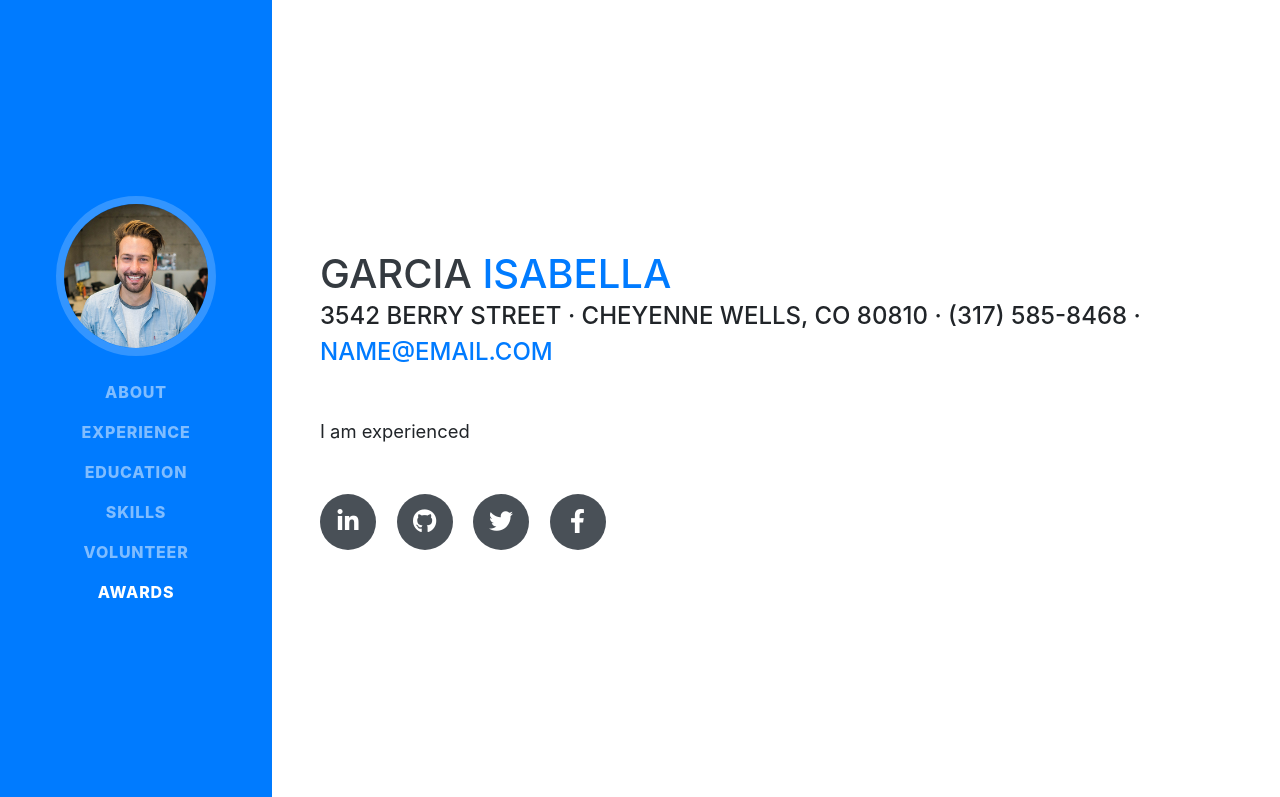
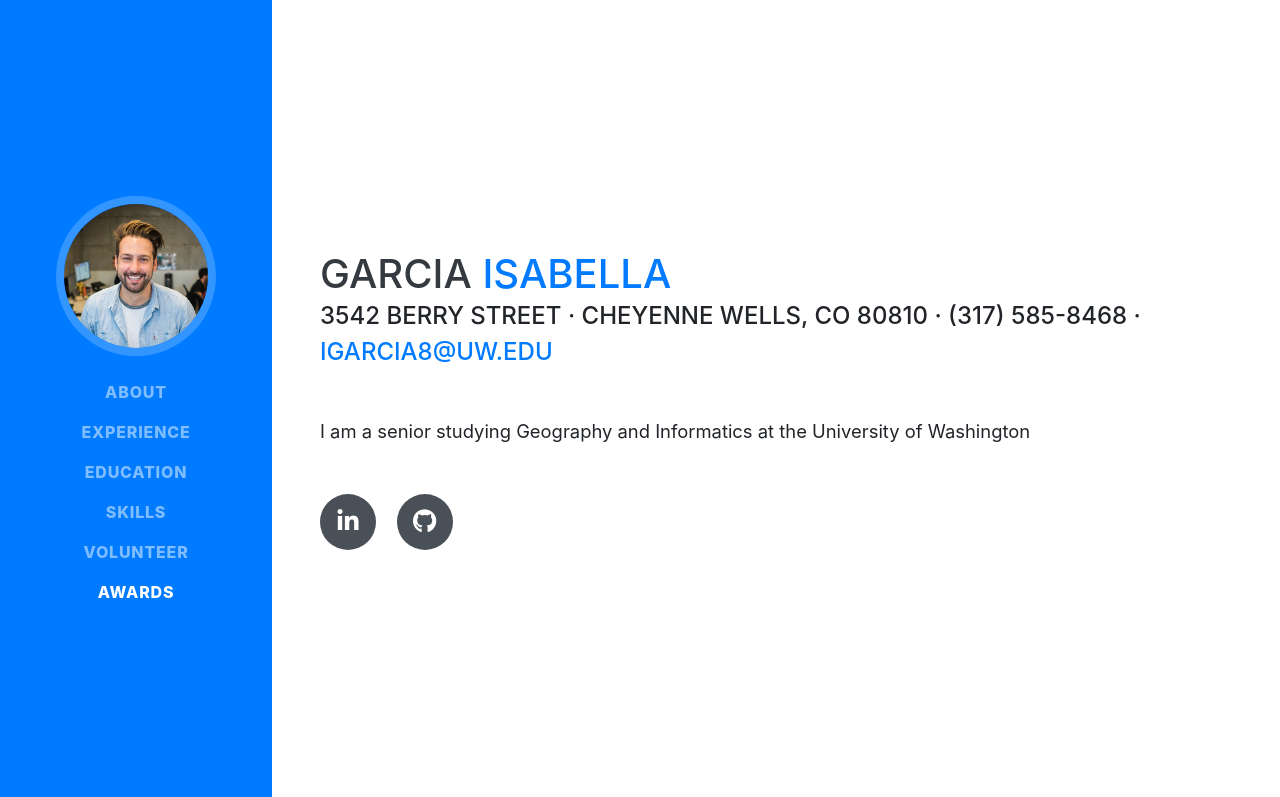
Before and after one commit to igarcia8/igarcia8.github.io, a website with bundled scripts: page index.html in a window 1280 px wide. Shown: the top 797 px of the page. Built offline with nearby package versions, Linux system fonts and the light colour scheme; a web font is replaced by a local one.

Commit message:
changed socials

```diff
--- a/index.html
+++ b/index.html
@@ -67,21 +67,15 @@
           <span class="text-primary">Isabella</span>
         </h1>
         <div class="subheading mb-5">3542 Berry Street · Cheyenne Wells, CO 80810 · (317) 585-8468 ·
-          <a href="mailto:name@email.com">name@email.com</a>
+          <a href="igarcia8@uw.edu">igarcia8@uw.edu</a>
         </div>
-        <p class="lead mb-5">I am experienced</p>
+        <p class="lead mb-5">I am a senior studying Geography and Informatics at the University of Washington</p>
         <div class="social-icons">
-          <a href="#">
+          <a href="https://www.linkedin.com/in/isabella-garcia-123744132/">
             <i class="fab fa-linkedin-in"></i>
           </a>
-          <a href="#">
+          <a href="https://github.com/igarcia8">
             <i class="fab fa-github"></i>
-          </a>
-          <a href="#">
-            <i class="fab fa-twitter"></i>
-          </a>
-          <a href="#">
-            <i class="fab fa-facebook-f"></i>
           </a>
         </div>
       </div>
```
